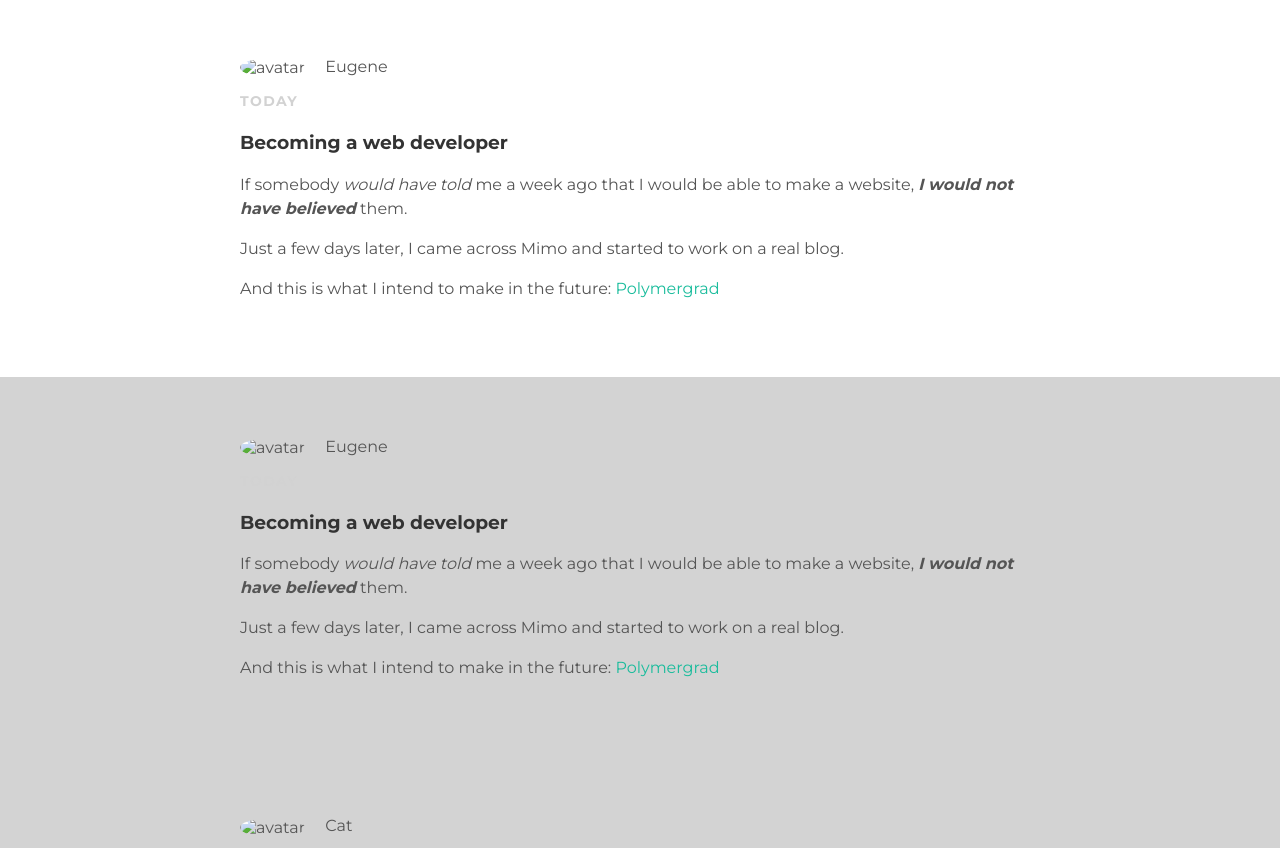
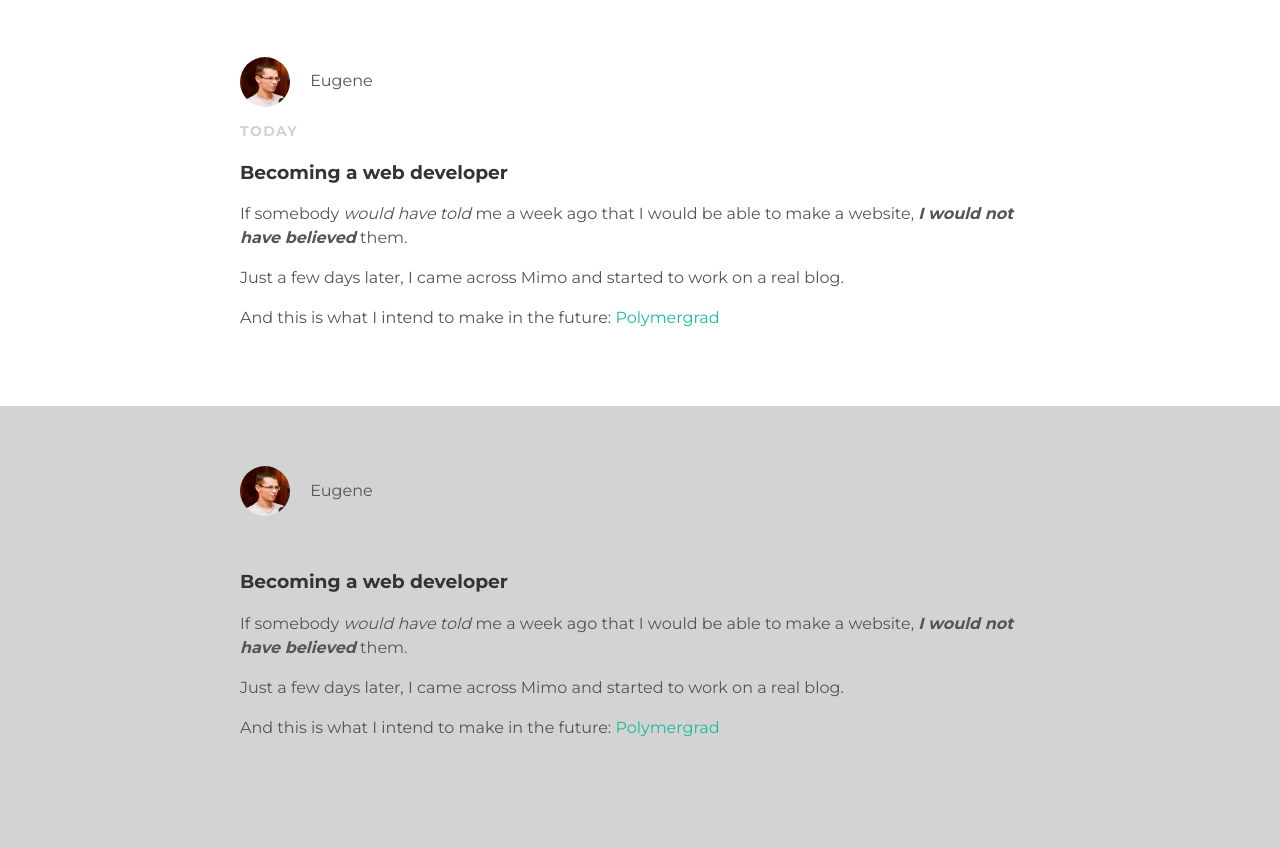
Before and after one commit to Ether861/ether861.github.io, a plain HTML site: page index.html in a window 1280 px wide. Shown: the part 153-1001 px from the top of the page. Drawn offline with Linux system fonts and the light colour scheme.

Commit message:
Update index.html

```diff
--- a/index.html
+++ b/index.html
@@ -19,7 +19,7 @@
 		<div class="post-container">
 			<div class="post">
 				<div class="post-author">
-					<img src="image/avatar.jpg" alt="avatar">
+					<img src="avatar.jpg" alt="avatar">
 					<span>Eugene</span>
 				</div>
 				<p class="post-date">Today</p>
@@ -33,7 +33,7 @@
 		<div class="post-container">
 			<div class="post">
 				<div class="post-author">
-					<img src="image/avatar.jpg" alt="avatar">
+					<img src="avatar.jpg" alt="avatar">
 					<span>Eugene</span>
 				</div>
 				<p class="post-date">Today</p>
@@ -47,7 +47,7 @@
 		<div class="post-container">
 			<div class="post">
 				<div class="post-author">
-					<img src="image/cat.png" alt="avatar">
+					<img src="cat.png" alt="avatar">
 					<span>Cat</span>
 				</div>
 				<p class="post-date">Today</p>
```
